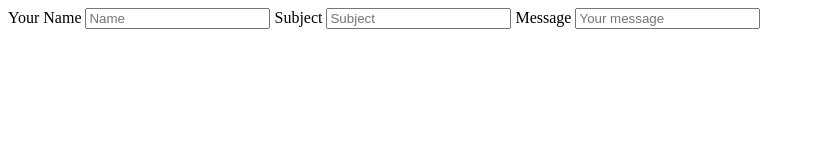
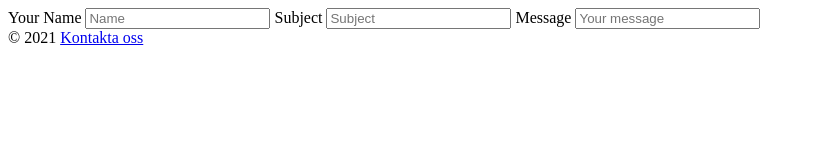
Before and after one commit to issaheim/gruppuppgift_landingPage, a plain HTML site: page formular.html in a window 1280 px wide. Shown: the whole page, without its empty margins (0-815 px from the left). Drawn offline with Linux system fonts and the light colour scheme.

Commit message:
Added footer and changed title

```diff
--- a/formular.html
+++ b/formular.html
@@ -4,7 +4,7 @@
     <meta charset="UTF-8">
     <meta http-equiv="X-UA-Compatible" content="IE=edge">
     <meta name="viewport" content="width=device-width, initial-scale=1.0">
-    <title>Kontakt</title>
+    <title>Restaurang Blå: Kontakt</title>
 </head>
 <body>
     <div class="contactWrapper">
@@ -17,5 +17,11 @@
             <input type="text" id="message" placeholder="Your message"
         </form>
     </div>
+
+    <footer>
+        © 2021
+        <a href="mailto:hej@bla.com">Kontakta oss</a>
+      </footer>
+
 </body>
 </html>
```
